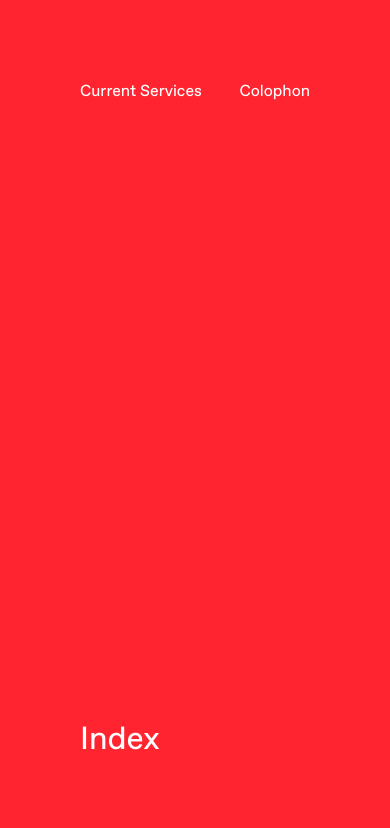
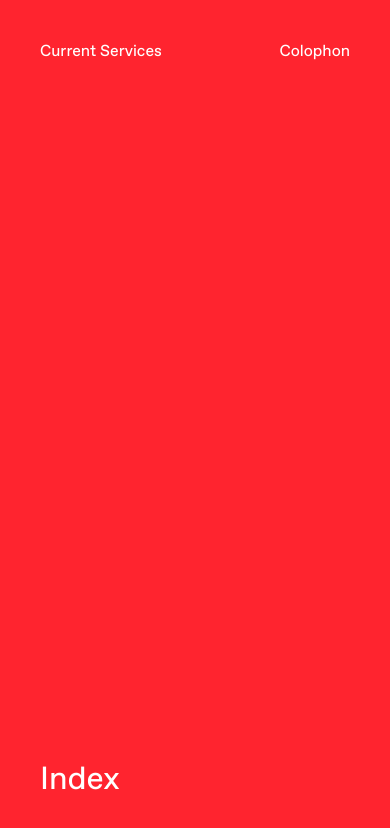
Before and after one commit to aupadhyay/currentservices, a Next.js app: page /colophon in a window 390 px wide. Shown: the top 828 px of the page. Built offline with nearby package versions, Linux system fonts and the light colour scheme.

Commit message:
feat: initial mobile work

```diff
--- a/components/Layout.tsx
+++ b/components/Layout.tsx
@@ -39,7 +39,7 @@ export function Header({
           </h1>
         </div>
       )}
-         {showColophon && (
+      {showColophon && (
         <div>
           <h1
             className={clsx(
@@ -65,18 +65,22 @@ export const Index = ({
   color?: string
 }) => {
   return (
-    <div className={clsx("font-favorit font-book text-[32px] flex flex-row gap-5 transition-colors ease-in-out duration-500", `text-${color}`)}
+    <div
+      className={clsx(
+        "font-favorit font-book text-[32px] flex sm:flex-row flex-col-reverse gap-5 transition-colors ease-in-out duration-500",
+        `text-${color}`
+      )}
     >
       {projects.map((project) => (
         <Link
           href={`/${project.name.replace(/\s/g, "")}`}
           key={project.name}
           className={clsx(
-            "text-xl hover:border-b-2 border-current transition-colors ease-in-out duration-500",
-            `text-${color}`, selected === project.name && "border-b-2 border-current"
+            "text-xl hover:border-b-2 border-current transition-colors ease-in-out duration-500 w-fit",
+            `text-${color}`,
+            selected === project.name && "border-b-2 border-current"
           )}
         >
-          {/* {project.name.replace(/\b\w/g, char => char.toUpperCase())} */}
           {project.displayName}
         </Link>
       ))}
@@ -102,7 +106,9 @@ export default function Layout({
 }) {
   return (
     <div className={clsx("w-full h-screen relative", `bg-${color}`, className)}>
-      <div className="fixed top-20 z-20 w-full px-20">{top}</div>
+      <div className="fixed z-20 w-full sm:px-20 px-10 sm:top-20 top-10">
+        {top}
+      </div>
       <div
         className="w-full h-full snap-y snap-mandatory overflow-y-scroll"
         ref={scrollRef}
@@ -110,7 +116,9 @@ export default function Layout({
         {children}
       </div>
 
-      <div className="fixed bottom-20 z-20 w-full px-20">{bottom}</div>
+      <div className="fixed sm:bottom-20 z-20 w-full sm:px-20 px-10 bottom-10">
+        {bottom}
+      </div>
     </div>
   )
 }
--- a/pages/[project].tsx
+++ b/pages/[project].tsx
@@ -64,13 +64,13 @@ const Slide = ({
     >
       {isVideo && (
        <div className="absolute top-0 left-0 w-full h-full">
-         <video autoPlay muted loop className="w-full h-full object-cover" src={coverUrl} />
+         <video autoPlay muted loop className="w-full h-full sm:object-cover" src={coverUrl} />
        </div>
       )}
       <p
         className={`text-${
           slide.textColor || "white"
-        } w-3/4 font-favorit font-book text-[32px]`}
+        } sm:w-3/4 font-favorit font-book sm:text-[32px] text-[21px] leading-[135%] tracking-[-0.21px]`}
       >
         {slide.description}
       </p>
```
